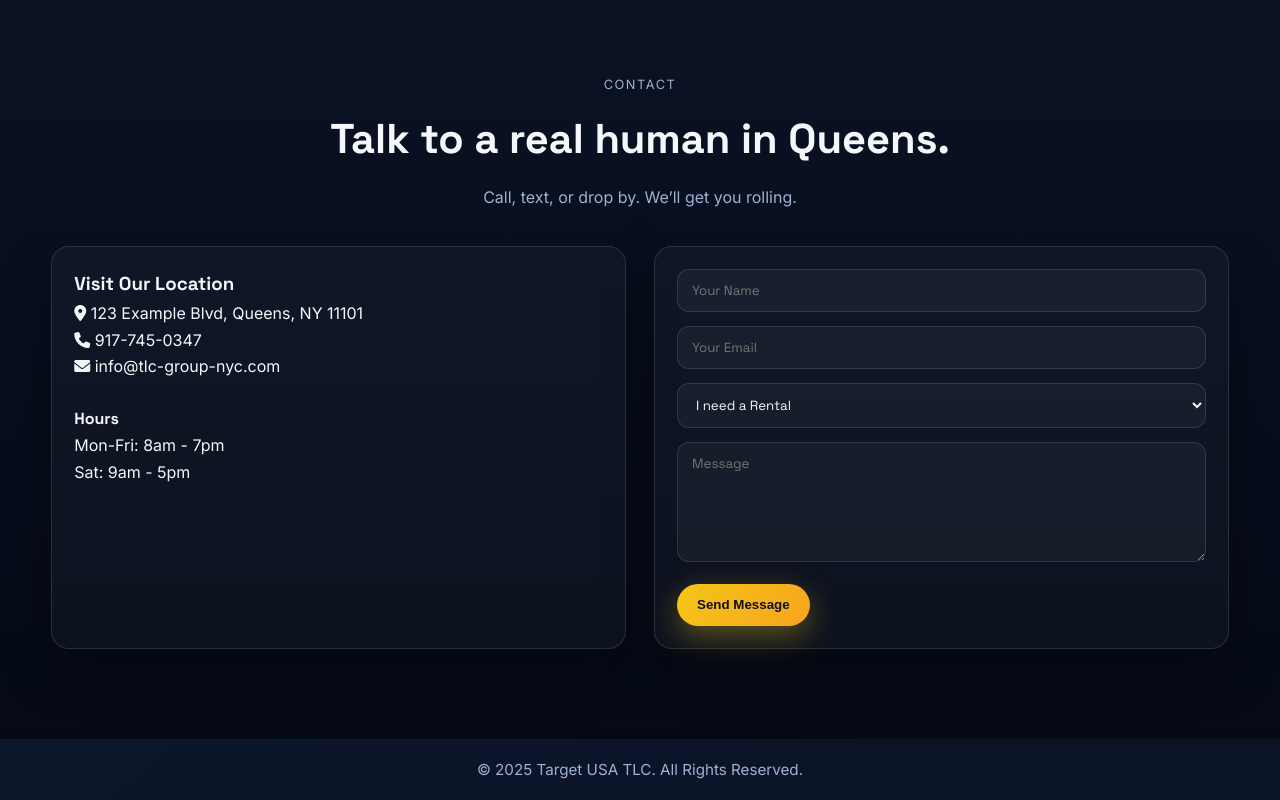
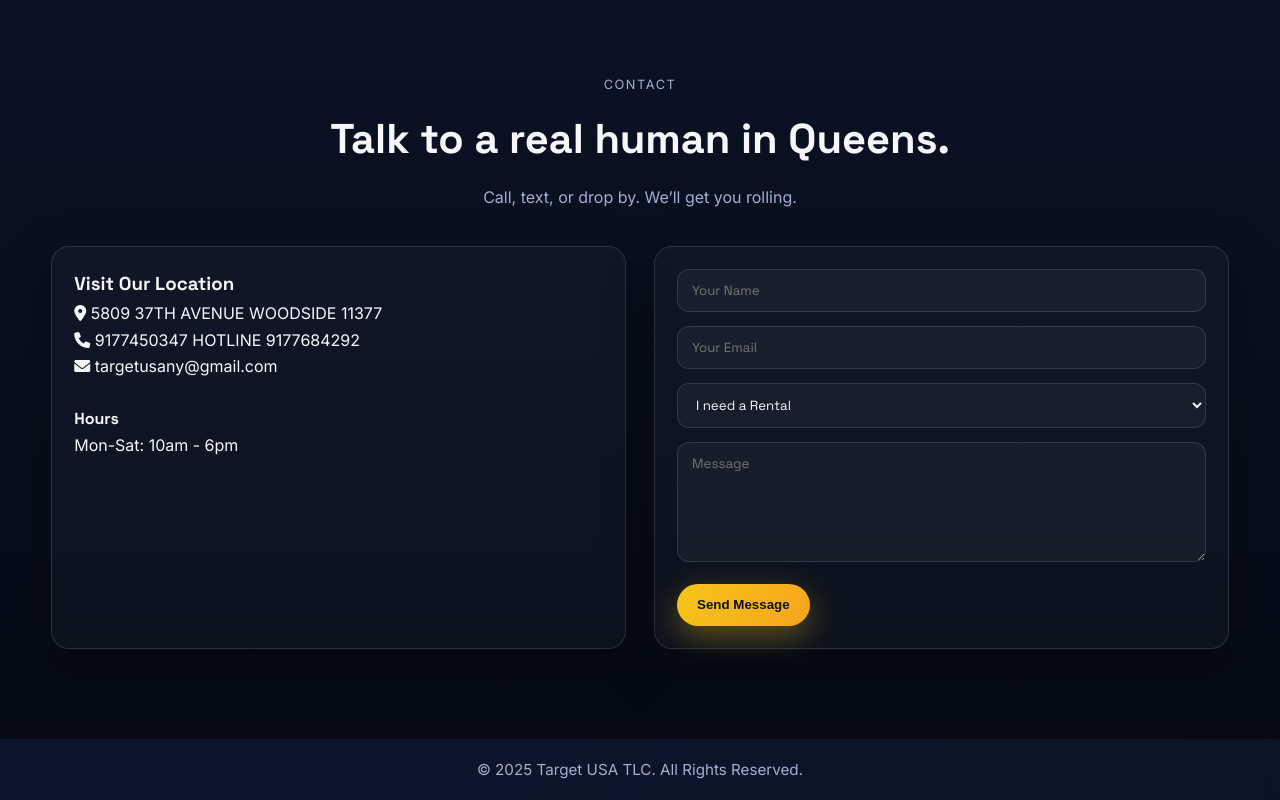
Before and after one commit to matina-innovation/car-rental-website, a plain HTML site: page index.html in a window 1280 px wide. Shown: the part 8204-9004 px from the top of the page. Drawn offline with nearby package versions, Linux system fonts and the light colour scheme.

Commit message:
Updated Address

```diff
--- a/index.html
+++ b/index.html
@@ -501,13 +501,13 @@
             <div class="contact-wrapper">
                 <div class="contact-info glass" data-aos="fade-right">
                     <h3>Visit Our Location</h3>
-                    <p><i class="fas fa-map-marker-alt"></i> 123 Example Blvd, Queens, NY 11101</p>
-                    <p><i class="fas fa-phone"></i> 917-745-0347</p>
-                    <p><i class="fas fa-envelope"></i> info@tlc-group-nyc.com</p>
+                    <p><i class="fas fa-map-marker-alt"></i> 5809  37TH AVENUE WOODSIDE 11377</p>
+                    <p><i class="fas fa-phone"></i> 9177450347 HOTLINE 9177684292</p>
+                    <p><i class="fas fa-envelope"></i> targetusany@gmail.com
+                    </p>
                     <br>
                     <h4>Hours</h4>
-                    <p>Mon-Fri: 8am - 7pm</p>
-                    <p>Sat: 9am - 5pm</p>
+                    <p>Mon-Sat: 10am - 6pm</p>
                 </div>
                 <form class="contact-form glass" data-aos="fade-left">
                     <input type="text" placeholder="Your Name" required>
```
